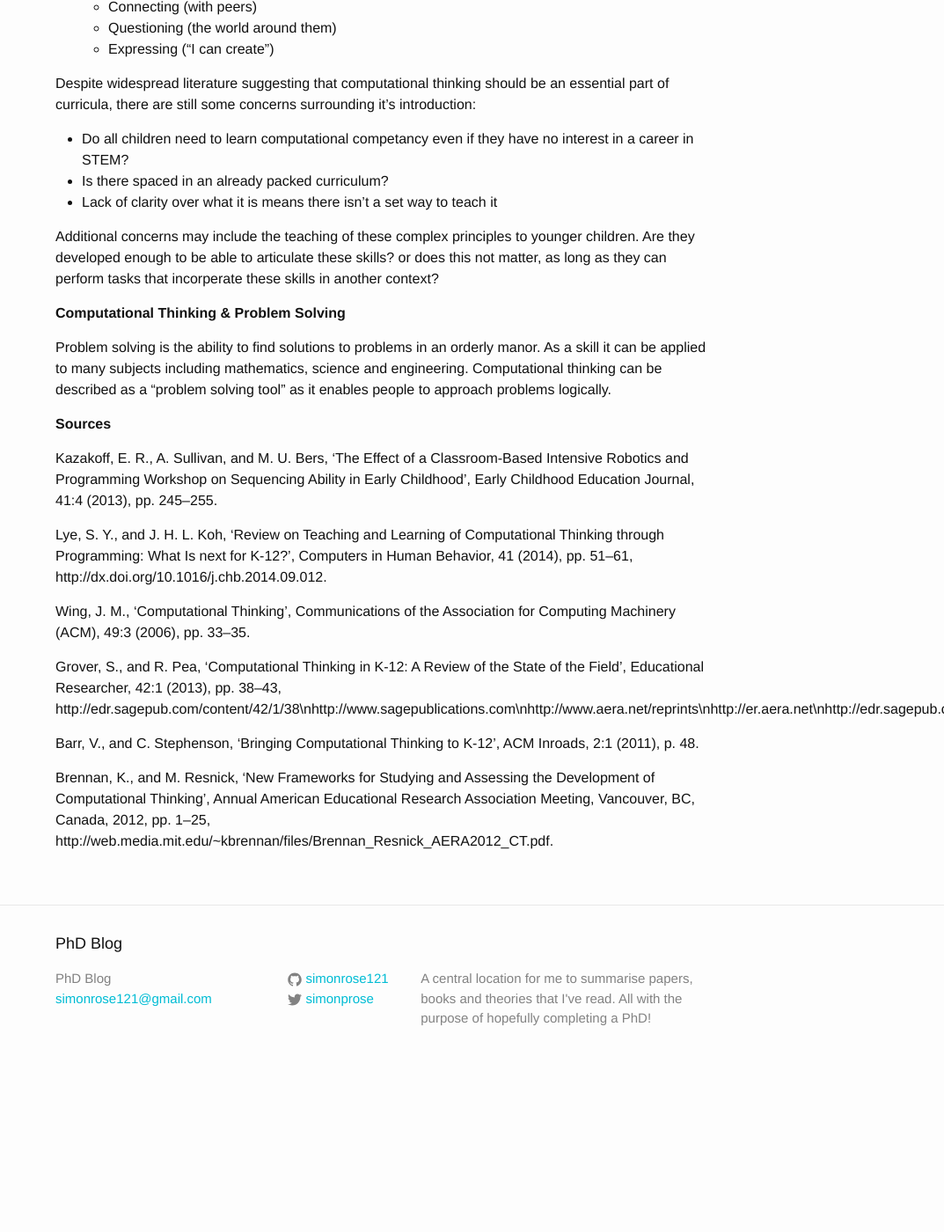
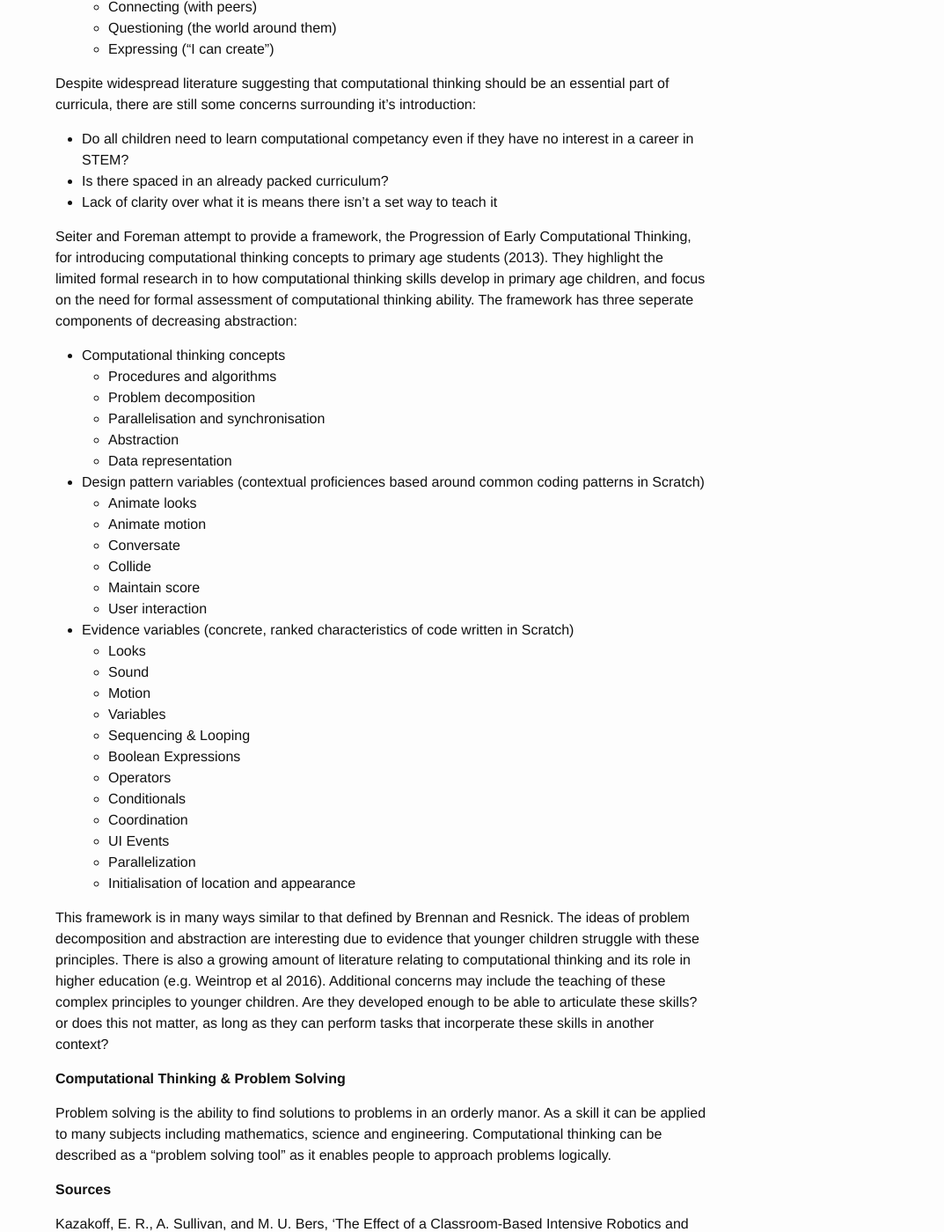
Before and after one commit to simonrose121/phd, a Jekyll site: the page built from _posts/2016-11-15-computational-thinking.md, in a window 1280 px wide and 1400 px high, scrolled down 1201 px. Shown: the whole window at 88% size, without its empty margins (207-1280 px from the left). Built offline with Jekyll 4.4.1, drawn with Linux system fonts in a browser that asks for light colours; before the commit the page ends 2430 px from its top, so only the background shows below that; some of the changed text lies outside the part shown.

Commit message:
Setter and Foreman concepts

```diff
--- a/_posts/2016-11-15-computational-thinking.md
+++ b/_posts/2016-11-15-computational-thinking.md
@@ -49,7 +49,36 @@ Despite widespread literature suggesting that computational thinking should be a
 - Is there spaced in an already packed curriculum?
 - Lack of clarity over what it is means there isn't a set way to teach it
 
-Additional concerns may include the teaching of these complex principles to younger children. Are they developed enough to be able to articulate these skills? or does this not matter, as long as they can perform tasks that incorperate these skills in another context?
+Seiter and Foreman attempt to provide a framework, the Progression of Early Computational Thinking, for introducing computational thinking concepts to primary age students (2013). They highlight the limited formal research in to how computational thinking skills develop in primary age children, and focus on the need for formal assessment of computational thinking ability.  The framework has three seperate components of decreasing abstraction:
+
+- Computational thinking concepts
+	- Procedures and algorithms
+	- Problem decomposition
+	- Parallelisation and synchronisation
+	- Abstraction
+	- Data representation
+- Design pattern variables (contextual proficiences based around common coding patterns in Scratch)
+	- Animate looks
+	- Animate motion
+	- Conversate
+	- Collide
+	- Maintain score
+	- User interaction
+- Evidence variables (concrete, ranked characteristics of code written in Scratch)
+	- Looks
+	- Sound
+	- Motion
+	- Variables
+	- Sequencing & Looping
+	- Boolean Expressions
+	- Operators
+	- Conditionals
+	- Coordination
+	- UI Events
+	- Parallelization
+	- Initialisation of location and appearance
+
+This framework is in many ways similar to that defined by Brennan and Resnick. The ideas of problem decomposition and abstraction are interesting due to evidence that younger children struggle with these principles. There is also a growing amount of literature relating to computational thinking  and its role in higher education (e.g. Weintrop et al 2016). Additional concerns may include the teaching of these complex principles to younger children. Are they developed enough to be able to articulate these skills? or does this not matter, as long as they can perform tasks that incorperate these skills in another context?
 
 **Computational Thinking & Problem Solving**
 
@@ -68,3 +97,7 @@ Grover, S., and R. Pea, ‘Computational Thinking in K-12: A Review of the State
 Barr, V., and C. Stephenson, ‘Bringing Computational Thinking to K-12’, ACM Inroads, 2:1 (2011), p. 48.
 
 Brennan, K., and M. Resnick, ‘New Frameworks for Studying and Assessing the Development of Computational Thinking’, Annual American Educational Research Association Meeting, Vancouver, BC, Canada, 2012, pp. 1–25, http://web.media.mit.edu/~kbrennan/files/Brennan_Resnick_AERA2012_CT.pdf.
+
+Weintrop, D., E. Beheshti, M. Horn, K. Orton, K. Jona, L. Trouille, and U. Wilensky, ‘Defining Computational Thinking for Mathematics and Science Classrooms’, Journal of Science Education and Technology, 25:1 (2016), pp. 127–147, "http://dx.doi.org/10.1007/s10956-015-9581-5.
+
+Seiter, L., and B. Foreman, ‘Modeling the Learning Progressions of Computational Thinking of Primary Grade Students’, Proceedings of the Ninth Annual International ACM Conference on International Computing Education Research - ICER ’13, 2013, p. 59, http://dl.acm.org/citation.cfm?doid=2493394.2493403.
```
